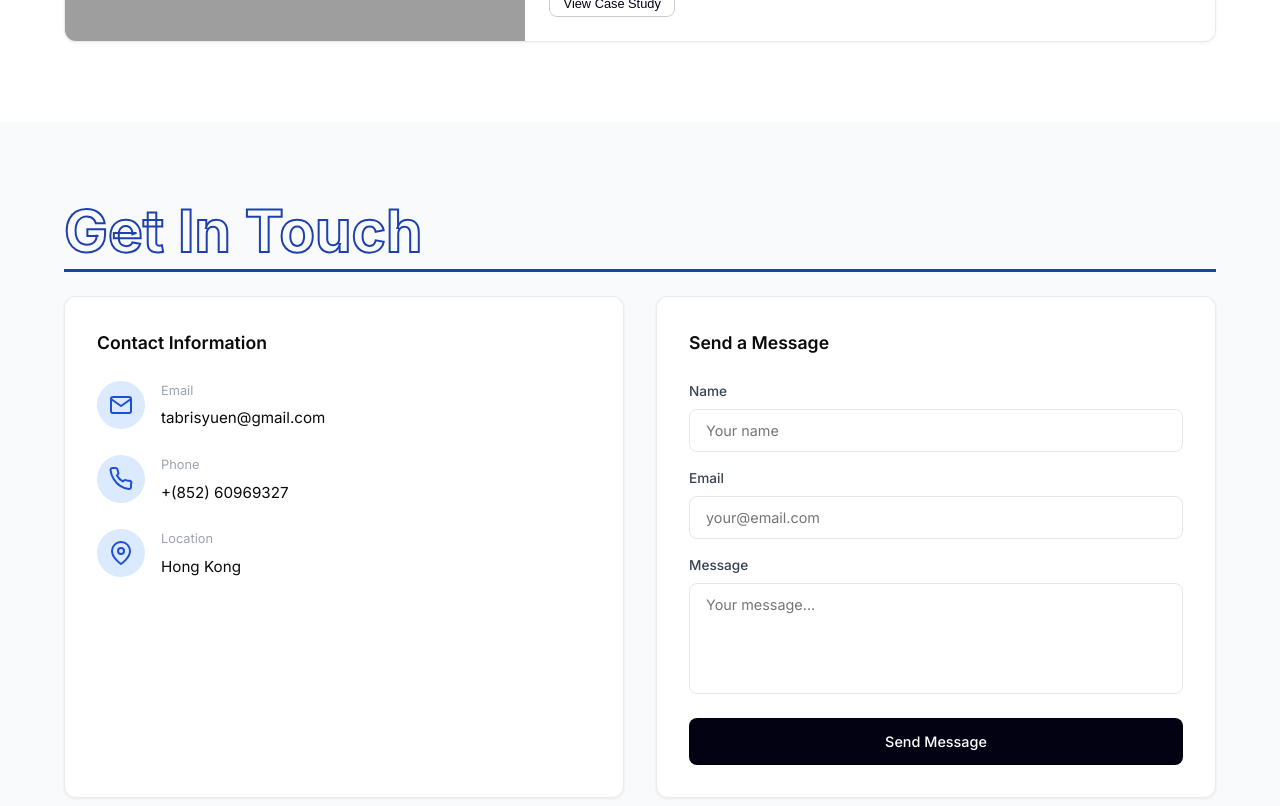
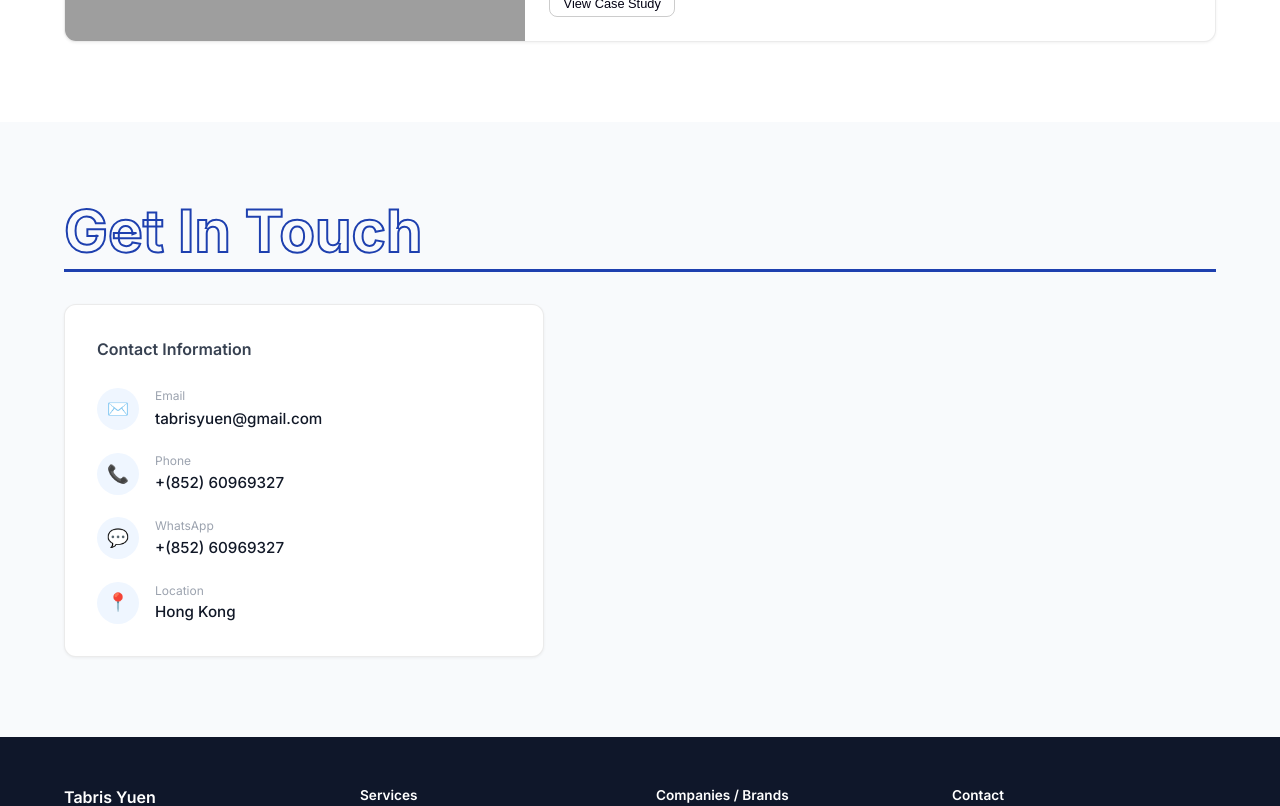
Before and after one commit to tabrisyuen-svg/tabrisyuen-portfolio, a React (Vite) app: page / in a window 1280 px wide. Shown: the part 5180-5986 px from the top of the page. Built offline with nearby package versions, Linux system fonts and the light colour scheme; grey boxes are pictures that could not be loaded.

Commit message:
Update Contact.tsx

```diff
--- a/src/app/components/Contact.tsx
+++ b/src/app/components/Contact.tsx
@@ -1,119 +1,77 @@
-import { useState } from 'react'
-
 function Contact() {
-  const [form, setForm] = useState({ name: '', email: '', message: '' })
-
-  const handleChange = (e: React.ChangeEvent<HTMLInputElement | HTMLTextAreaElement>) => {
-    setForm({ ...form, [e.target.name]: e.target.value })
-  }
-
-  const inputStyle = {
-    width: '100%', padding: '.75rem 1rem',
-    border: '1px solid #e5e7eb', borderRadius: '.5rem',
-    fontSize: '.9rem', outline: 'none',
-    fontFamily: 'Inter, sans-serif',
-    boxSizing: 'border-box' as const
-  }
+  const items = [
+    {
+      label: 'Email',
+      value: 'tabrisyuen@gmail.com',
+      href: 'mailto:tabrisyuen@gmail.com',
+      icon: '✉️',
+      alwaysLink: true,
+    },
+    {
+      label: 'Phone',
+      value: '+(852) 60969327',
+      href: 'tel:+85260969327',
+      icon: '📞',
+      alwaysLink: false, // 只有手機版可點
+    },
+    {
+      label: 'WhatsApp',
+      value: '+(852) 60969327',
+      href: 'https://wa.me/85260969327',
+      icon: '💬',
+      alwaysLink: true,
+    },
+    {
+      label: 'Location',
+      value: 'Hong Kong',
+      href: null,
+      icon: '📍',
+      alwaysLink: false,
+    },
+  ]
 
   return (
-    <section id="contact" style={{ padding: '5rem 1rem', background: '#f9fafb' }}>
+    <section id="contact" style={{ padding: '5rem 1rem', background: '#f8fafc' }}>
       <div style={{ maxWidth: 1152, margin: '0 auto' }}>
 
-        <div style={{ overflow: 'hidden', borderBottom: '3px solid #1e40af', paddingBottom: '.5rem', marginBottom: '1.5rem' }}>
+        {/* Title */}
+        <div className="reveal" style={{ overflow: 'hidden', borderBottom: '3px solid #1e40af', paddingBottom: '.5rem', marginBottom: '2rem' }}>
           <h2 style={{ fontSize: 'clamp(35px,5vw,58.5px)', fontWeight: 700, lineHeight: 1, WebkitTextFillColor: 'transparent', WebkitTextStroke: '2px #1e40af', color: 'transparent', margin: 0 }}>
             Get In Touch
           </h2>
         </div>
 
-        <div style={{ display: 'grid', gridTemplateColumns: '1fr 1fr', gap: '2rem' }}>
+        {/* Card */}
+        <div className="reveal" style={{ background: '#fff', border: '1px solid rgba(0,0,0,.08)', borderRadius: '.75rem', boxShadow: '0 1px 3px rgba(0,0,0,.06)', padding: '2rem', maxWidth: 480 }}>
+          <p style={{ fontWeight: 600, fontSize: '1rem', color: '#374151', marginTop: 0, marginBottom: '1.5rem' }}>
+            Contact Information
+          </p>
 
-          {/* Contact Info */}
-          <div style={{ background: '#fff', border: '1px solid rgba(0,0,0,.08)', borderRadius: '.75rem', boxShadow: '0 1px 3px rgba(0,0,0,.06)', padding: '2rem' }}>
-            <h3 style={{ fontSize: '1.1rem', fontWeight: 600, marginBottom: '1.5rem', marginTop: 0 }}>
-              Contact Information
-            </h3>
-
-            {[
-              {
-                label: 'Email',
-                value: 'tabrisyuen@gmail.com',
-                href: 'mailto:tabrisyuen@gmail.com',
-                icon: <svg viewBox="0 0 24 24" fill="none" stroke="#1d4ed8" strokeWidth="2" strokeLinecap="round" strokeLinejoin="round" width="24" height="24"><path d="M4 4h16c1.1 0 2 .9 2 2v12c0 1.1-.9 2-2 2H4c-1.1 0-2-.9-2-2V6c0-1.1.9-2 2-2z"/><polyline points="22,6 12,13 2,6"/></svg>
-              },
-              {
-                label: 'Phone',
-                value: '+(852) 60969327',
-                href: 'tel:+85260969327',
-                icon: <svg viewBox="0 0 24 24" fill="none" stroke="#1d4ed8" strokeWidth="2" strokeLinecap="round" strokeLinejoin="round" width="24" height="24"><path d="M22 16.92v3a2 2 0 0 1-2.18 2 19.79 19.79 0 0 1-8.63-3.07A19.5 19.5 0 0 1 4.69 12 19.79 19.79 0 0 1 1.58 3.38 2 2 0 0 1 3.55 1h3a2 2 0 0 1 2 1.72c.127.96.361 1.903.7 2.81a2 2 0 0 1-.45 2.11L7.91 8.5a16 16 0 0 0 6 6l.91-.91a2 2 0 0 1 2.11-.45c.907.339 1.85.573 2.81.7A2 2 0 0 1 22 16.92z"/></svg>
-              },
-              {
-                label: 'Location',
-                value: 'Hong Kong',
-                href: null,
-                icon: <svg viewBox="0 0 24 24" fill="none" stroke="#1d4ed8" strokeWidth="2" strokeLinecap="round" strokeLinejoin="round" width="24" height="24"><path d="M21 10c0 7-9 13-9 13s-9-6-9-13a9 9 0 0 1 18 0z"/><circle cx="12" cy="10" r="3"/></svg>
-              },
-            ].map((item, i) => (
-              <div key={i} style={{ display: 'flex', alignItems: 'flex-start', gap: '1rem', marginBottom: '1.5rem' }}>
-                <div style={{ width: '3rem', height: '3rem', borderRadius: '50%', background: '#dbeafe', display: 'flex', alignItems: 'center', justifyContent: 'center', flexShrink: 0 }}>
+          <div style={{ display: 'flex', flexDirection: 'column', gap: '1.25rem' }}>
+            {items.map((item, i) => (
+              <div key={i} style={{ display: 'flex', alignItems: 'center', gap: '1rem' }}>
+                {/* Icon */}
+                <div style={{ width: 42, height: 42, borderRadius: '50%', background: '#eff6ff', display: 'flex', alignItems: 'center', justifyContent: 'center', fontSize: '1.1rem', flexShrink: 0 }}>
                   {item.icon}
                 </div>
+                {/* Text */}
                 <div>
-                  <p style={{ fontSize: '.8rem', color: '#9ca3af', marginBottom: '.25rem', marginTop: 0 }}>{item.label}</p>
-                  {item.href
-                    ? <a href={item.href} style={{ fontSize: '.95rem', color: '#0a0a0a', textDecoration: 'none' }}>{item.value}</a>
-                    : <span style={{ fontSize: '.95rem' }}>{item.value}</span>
-                  }
+                  <p style={{ margin: 0, fontSize: '.75rem', color: '#9ca3af' }}>{item.label}</p>
+                  {item.href ? (
+                    <a
+                      href={item.href}
+                      className={item.alwaysLink ? '' : 'mobile-link'}
+                      style={{ fontSize: '.95rem', color: '#111827', textDecoration: 'none', fontWeight: 500 }}
+                    >
+                      {item.value}
+                    </a>
+                  ) : (
+                    <p style={{ margin: 0, fontSize: '.95rem', color: '#111827', fontWeight: 500 }}>{item.value}</p>
+                  )}
                 </div>
               </div>
             ))}
           </div>
-
-          {/* Form */}
-          <div style={{ background: '#fff', border: '1px solid rgba(0,0,0,.08)', borderRadius: '.75rem', boxShadow: '0 1px 3px rgba(0,0,0,.06)', padding: '2rem' }}>
-            <h3 style={{ fontSize: '1.1rem', fontWeight: 600, marginBottom: '1.5rem', marginTop: 0 }}>
-              Send a Message
-            </h3>
-
-            <div style={{ display: 'flex', flexDirection: 'column', gap: '1rem' }}>
-              <div>
-                <label style={{ fontSize: '.85rem', fontWeight: 500, color: '#374151', display: 'block', marginBottom: '.4rem' }}>Name</label>
-                <input
-                  type="text" name="name" value={form.name}
-                  onChange={handleChange} placeholder="Your name"
-                  style={inputStyle}
-                />
-              </div>
-              <div>
-                <label style={{ fontSize: '.85rem', fontWeight: 500, color: '#374151', display: 'block', marginBottom: '.4rem' }}>Email</label>
-                <input
-                  type="email" name="email" value={form.email}
-                  onChange={handleChange} placeholder="your@email.com"
-                  style={inputStyle}
-                />
-              </div>
-              <div>
-                <label style={{ fontSize: '.85rem', fontWeight: 500, color: '#374151', display: 'block', marginBottom: '.4rem' }}>Message</label>
-                <textarea
-                  name="message" value={form.message}
-                  onChange={handleChange} placeholder="Your message..."
-                  rows={5}
-                  style={{ ...inputStyle, resize: 'none' }}
-                />
-              </div>
-              <a
-                href={`mailto:tabrisyuen@gmail.com?subject=Message from ${form.name}&body=${form.message}`}
-                style={{
-                  background: '#030213', color: '#fff',
-                  padding: '.75rem 1.5rem', borderRadius: '.5rem',
-                  fontWeight: 500, fontSize: '.9rem',
-                  textDecoration: 'none', textAlign: 'center',
-                  display: 'block'
-                }}>
-                Send Message
-              </a>
-            </div>
-          </div>
-
         </div>
       </div>
     </section>
```
